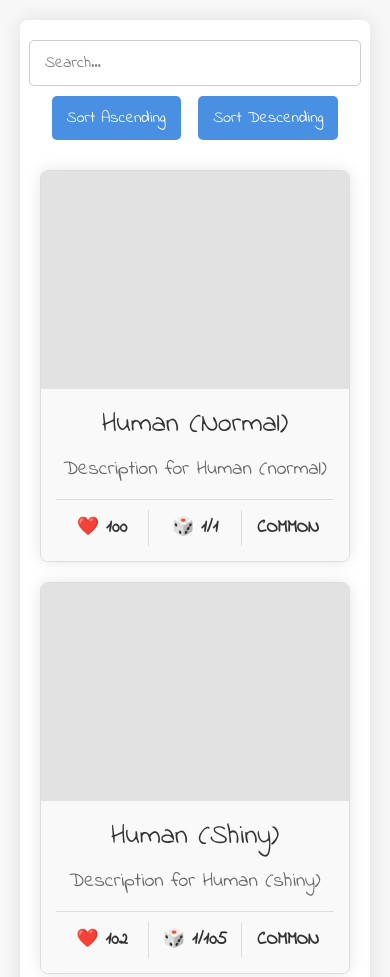
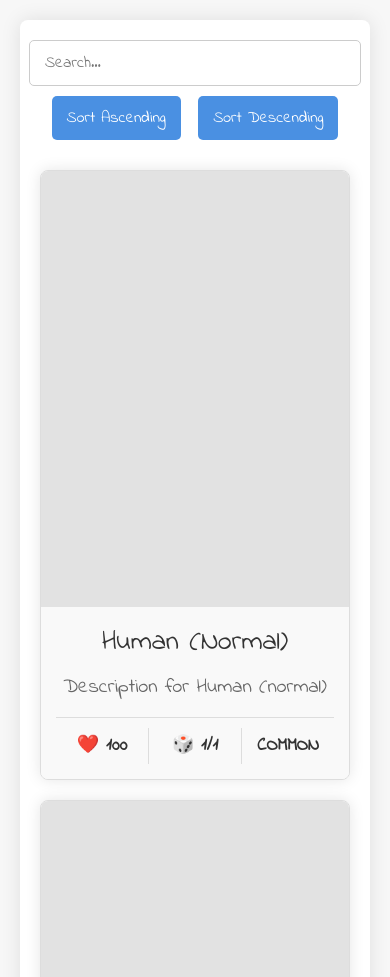
Before and after one commit to Edwyn-Dev/REALM-RNG-FAN-SITE, a plain HTML site: page index.html in a window 390 px wide. Shown: the top 977 px of the page. Drawn offline with nearby package versions, Linux system fonts and the light colour scheme.

Commit message:
Update index.css

```diff
--- a/assets/css/index.css
+++ b/assets/css/index.css
@@ -124,6 +124,30 @@ h1 {
   justify-content: center;
 }
 
+.race-card {
+  flex: 1 1 calc(33.333% - 20px);
+  background-color: #ffffff;
+  border: 1px solid #ddd;
+  border-radius: 8px;
+  overflow: hidden;
+  box-shadow: 0 0 15px rgba(0, 0, 0, 0.1);
+  transition: transform 0.3s, box-shadow 0.3s;
+}
+
+.race-card:hover {
+  transform: translateY(-5px);
+  box-shadow: 0 0 20px rgba(0, 0, 0, 0.2);
+}
+
+.race-image {
+  width: 100%;
+  height: 0;
+  padding-bottom: 141.42%; /* Aspect ratio for A4 (1:1.4142) */
+  background-color: #e2e2e2;
+  background-size: cover;
+  background-position: center;
+}
+
 .race-content {
   padding: 15px;
   text-align: center;
@@ -167,38 +191,14 @@ h1 {
   display: block;
 }
 
-.race-card {
-  flex: 1 1 calc(16.666% - 20px); /* 16.666% for six cards per row */
-  background-color: #ffffff;
-  border: 1px solid #ddd;
-  border-radius: 8px;
-  overflow: hidden;
-  box-shadow: 0 0 15px rgba(0, 0, 0, 0.1);
-  transition: transform 0.3s, box-shadow 0.3s;
-}
-
-.race-card:hover {
-  transform: translateY(-5px);
-  box-shadow: 0 0 20px rgba(0, 0, 0, 0.2);
-}
-
-.race-image {
-  width: 100%;
-  height: 0;
-  padding-bottom: 70.71%; /* Half of 141.42% to maintain aspect ratio */
-  background-color: #e2e2e2;
-  background-size: cover;
-  background-position: center;
-}
-
 @media (max-width: 768px) {
   .race-card {
-      flex: 1 1 calc(33.333% - 20px); /* Three cards per row on smaller screens */
+      flex: 1 1 calc(50% - 20px);
   }
 }
 
 @media (max-width: 480px) {
   .race-card {
-      flex: 1 1 calc(100% - 20px); /* One card per row on the smallest screens */
+      flex: 1 1 calc(100% - 20px);
   }
 }
```
